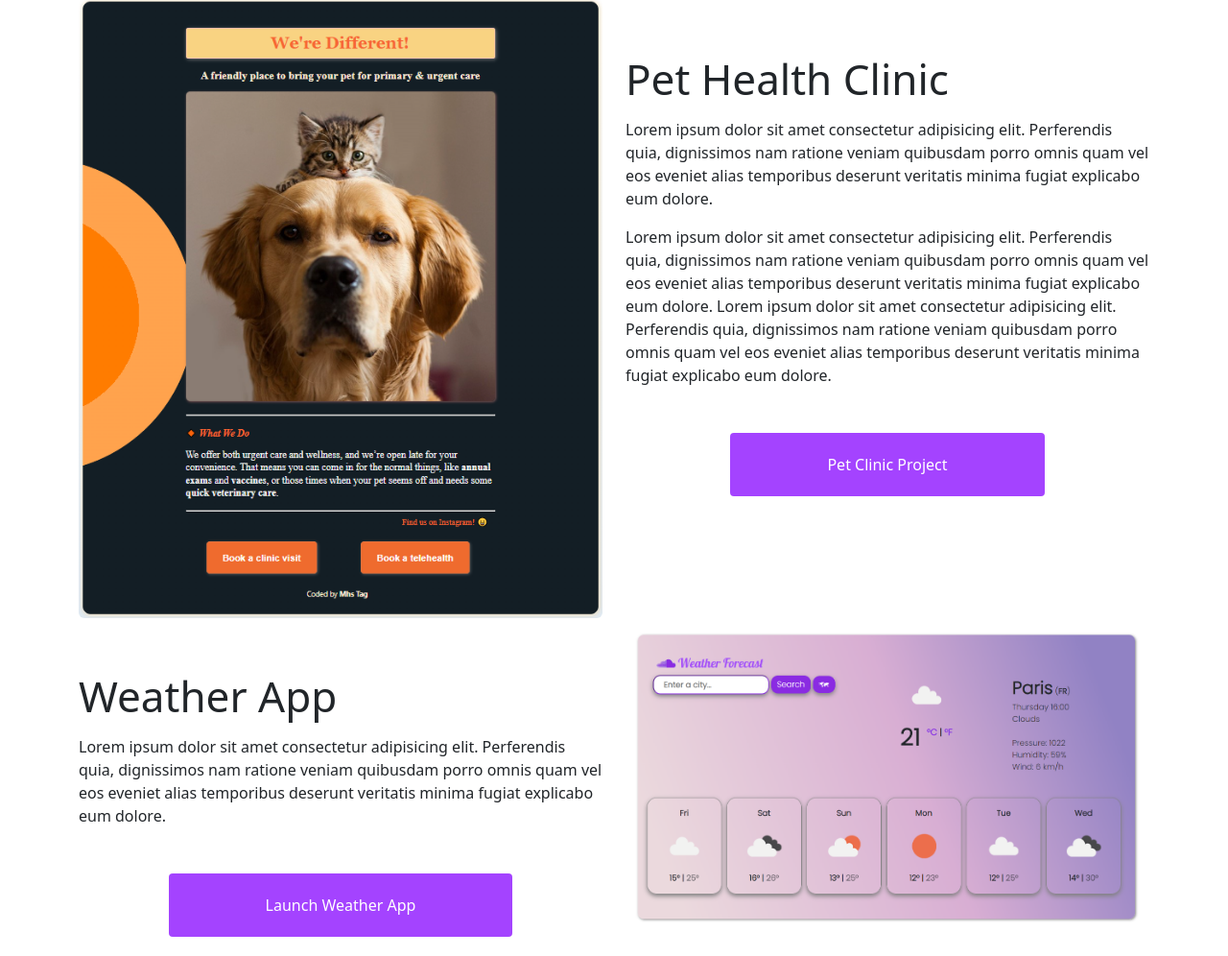
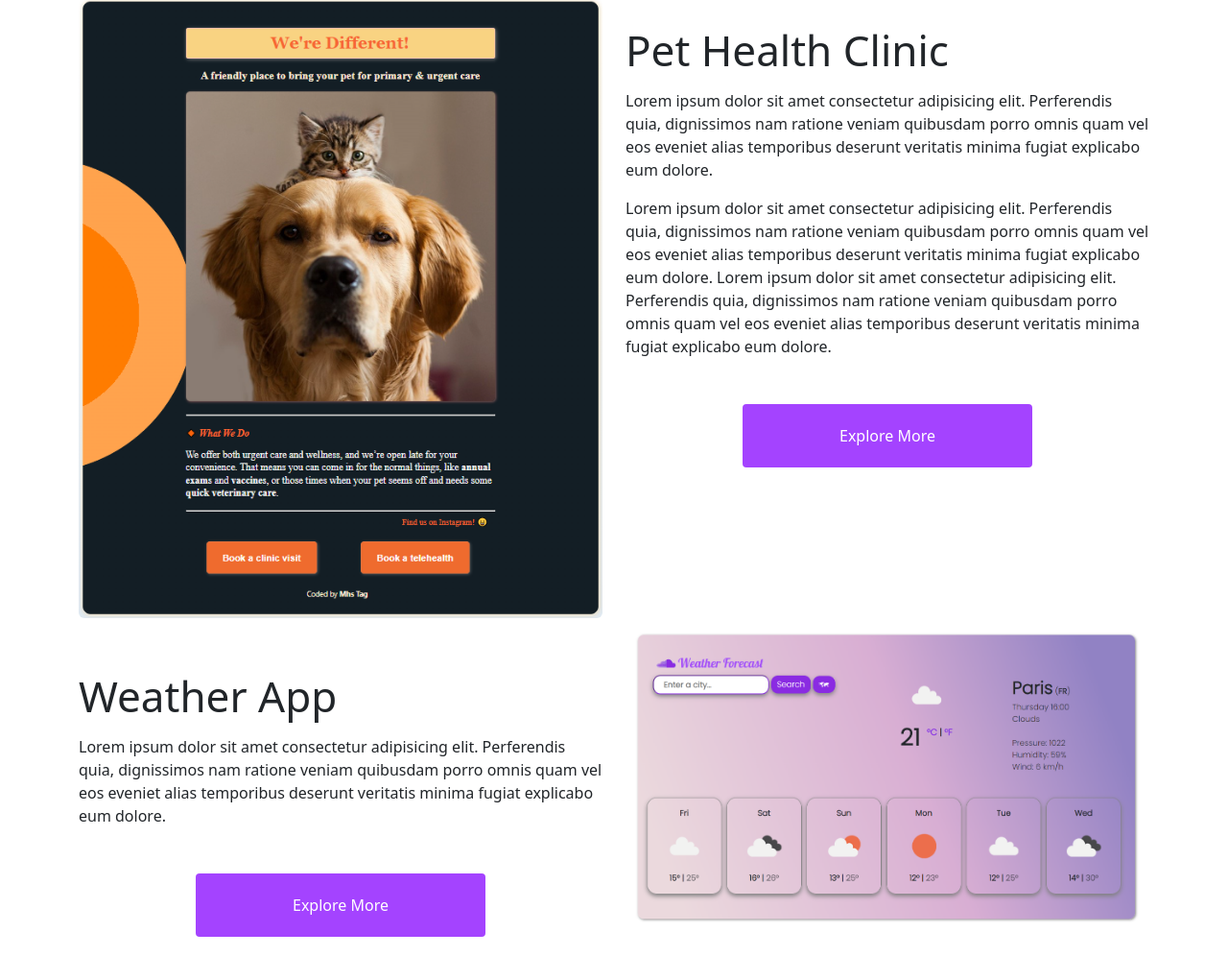
Before and after one commit to Mahsa-Taghizadeh/portfolio-project, a plain HTML site: page index.html in a window 1280 px wide. Shown: the part 409-1405 px from the top of the page at 96% size. Drawn offline with nearby package versions, Linux system fonts and the light colour scheme; a web font is replaced by a local one.

Commit message:
change button title

```diff
--- a/index.html
+++ b/index.html
@@ -64,12 +64,12 @@
             veritatis minima fugiat explicabo eum dolore.
           </p>
           <div class="mt-5">
-            <button class="btn btn-branding-outline">Pet Clinic Project</button>
+            <button class="btn btn-branding-outline">Explore More</button>
           </div>
         </div>
       </div>
       <div class="row">
-        <div class="col-md-6 mt-5">
+        <div class="col-md-6 mt-5 text-wrapping">
           <h2>Weather App</h2>
           <p>
             Lorem ipsum dolor sit amet consectetur adipisicing elit. Perferendis
@@ -78,7 +78,7 @@
             explicabo eum dolore.
           </p>
           <div class="mt-5">
-            <button class="btn btn-branding-outline">Launch Weather App</button>
+            <button class="btn btn-branding-outline">Explore More</button>
           </div>
         </div>
         <div class="col d-none d-lg-block">
--- a/src/styles.css
+++ b/src/styles.css
@@ -48,7 +48,7 @@ h4 {
   );
 }
 .text-wrapping {
-  margin: 50px 0;
+  margin: 20px 0;
 }
 @media (max-width: 900px) {
   h1 {
```
